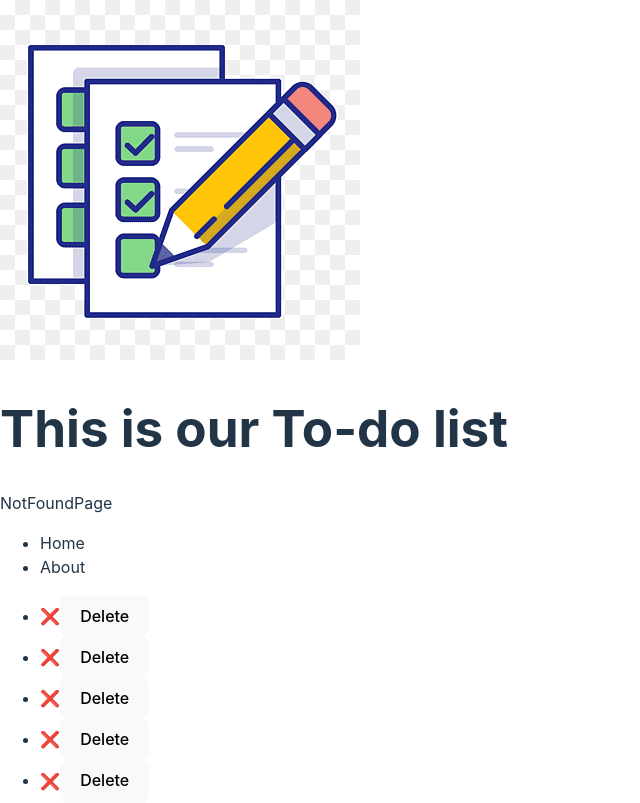
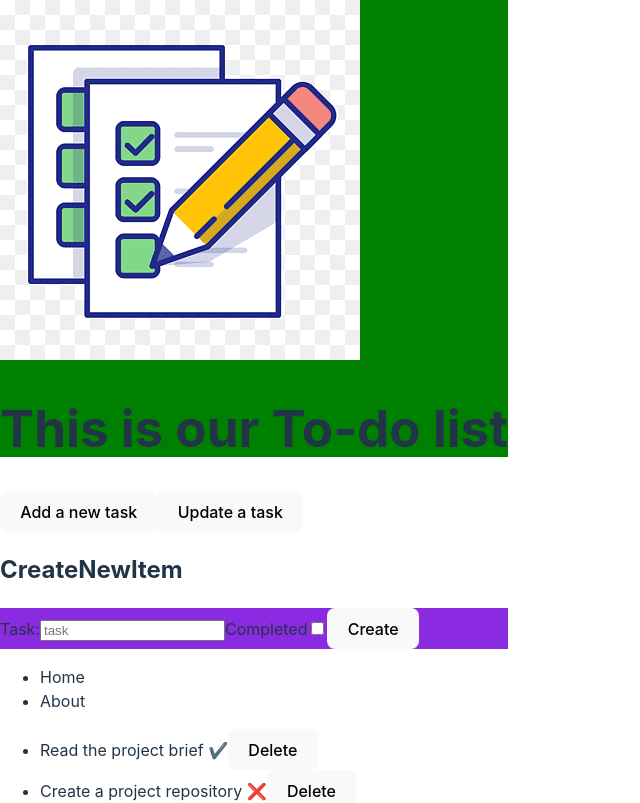
Before and after one commit to Caro-isj/ToDoApp, a React (Vite) app: page /update-item in a window 1280 px wide. Shown: the top 803 px of the page, without its empty margins (0-640 px from the left). Built offline with nearby package versions, Linux system fonts and the light colour scheme; the HTML template or start-up script is replaced by a standard one.

Commit message:
Day 4 forms

```diff
--- a/src/App.css
+++ b/src/App.css
@@ -40,3 +40,11 @@
 .read-the-docs {
   color: #888;
 }*/
+
+.nav-container {
+  background-color: green;
+}
+
+.item-form {
+  background-color: blueviolet;
+}
--- a/src/App.jsx
+++ b/src/App.jsx
@@ -1,4 +1,4 @@
-import { Route, Routes } from "react-router-dom";
+import { Route, Routes, Link } from "react-router-dom";
 import { useState } from "react";
 import React from "react";
 import "./App.css";
@@ -14,6 +14,7 @@ import { AboutPage } from "./pages/AboutPage";
 import { DashboardPage } from "./pages/DashboardPage";
 import { ItemDetailsPage } from "./pages/ItemDetailsPage";
 import { NotFoundPage } from "./pages/NotFoundPage";
+import { CreateNewItem } from "./components/CreateNewItem";
 
 function App() {
   const [items, setItems] = useState(Tasks);
@@ -26,6 +27,12 @@ function App() {
     <div>
       <div>
         <Navbar image={Logo} text="To-do list" />
+        <Link to="/create-item">
+          <button>Add a new task</button>
+        </Link>
+        <Link to="/update-item">
+          <button>Update a task</button>
+        </Link>
       </div>
       <Routes>
         <Route path="/" element={<HomePage />} />
@@ -33,6 +40,8 @@ function App() {
         <Route path="/about" element={<AboutPage />} />
         <Route path="/dashboard" element={<DashboardPage />} />
         <Route path="*" element={<NotFoundPage />} />
+        <Route path="/create-item" element={<CreateNewItem />} />
+        <Route path="/update-item" element={<CreateNewItem />} />
       </Routes>
       <div>
         <Sidebar />
--- /dev/null
+++ b/src/Components/CreateNewItem.jsx
@@ -0,0 +1,49 @@
+import { useState } from "react";
+import { Link, Navigate, useNavigate } from "react-router-dom";
+
+export const CreateNewItem = ({ items, setItems }) => {
+  const [task, setTask] = useState("");
+  const [completed, setCompleted] = useState(false);
+  const nav = useNavigate();
+
+  const handleCreateItem = (event) => {
+    event.preventDefault();
+    const newItem = { task, completed };
+
+    setItems([...items, newItem]);
+
+    nav("/");
+  };
+  return (
+    <div>
+      <h2> CreateNewItem</h2>
+      <form className="item-form" onSubmit={handleCreateItem}>
+        <label>
+          Task:
+          <input
+            name="task"
+            placeholder="task"
+            type="text"
+            value={task}
+            onChange={(event) => {
+              setTask(event.target.value);
+            }}
+          />
+        </label>
+        <label>
+          Completed
+          <input
+            name="completed"
+            placeholder="completed"
+            type="checkbox"
+            checked={completed}
+            onChange={(event) => {
+              setCompleted(event.target.checked);
+            }}
+          />
+        </label>
+        <button type="submit">Create</button>
+      </form>
+    </div>
+  );
+};
--- a/src/Components/List.jsx
+++ b/src/Components/List.jsx
@@ -1,5 +1,6 @@
 import Tasks from "../assets/data.json";
 import ListItem from "./ListItem";
+import { Link } from "react-router-dom";
 
 const List = ({ items, onDelete }) => {
   return (
--- a/src/Components/ListItem.jsx
+++ b/src/Components/ListItem.jsx
@@ -5,9 +5,11 @@ const ListItem = ({ item, onDelete }) => {
 
   return (
     <li>
-      {item.name} {item.isCompleted ? "✔️" : "❌"}
+      {item.task} {item.completed === true ? "✔️" : "❌"}
       <button onClick={handleDelete}>Delete</button>
     </li>
   );
 };
 export default ListItem;
+
+//<Link> </Link> link each item to items details page!!
--- a/src/pages/DashboardPage.jsx
+++ b/src/pages/DashboardPage.jsx
@@ -1,3 +1,7 @@
+import { ItemDetailsPage } from "./ItemDetailsPage";
+import List from "../components/List";
+import { CreateNewItem } from "../components/CreateNewItem";
+
 export const DashboardPage = () => {
   return <div>DashboardPage</div>;
 };
--- a/src/pages/HomePage.jsx
+++ b/src/pages/HomePage.jsx
@@ -1,5 +1,14 @@
-const HomePage = () => {
-  return <div>HomePage</div>;
+import { Link } from "react-router-dom";
+import { ItemDetailsPage } from "./ItemDetailsPage";
+import { AboutPage } from "./AboutPage";
+
+const HomePage = ({ items }) => {
+  return (
+    <div>
+      <Link to="/about">About </Link>
+      <Link to="/"> Home </Link>
+    </div>
+  );
 };
 
 export default HomePage;
--- a/src/pages/ItemDetailsPage.jsx
+++ b/src/pages/ItemDetailsPage.jsx
@@ -1,3 +1,3 @@
-export const ItemDetailsPage = () => {
+export const ItemDetailsPage = ({ item }) => {
   return <div>ItemDetailsPage</div>;
 };
```
Also changed, not shown: src/Components/UpdateItem.jsx (added, +69 -0 lines).
